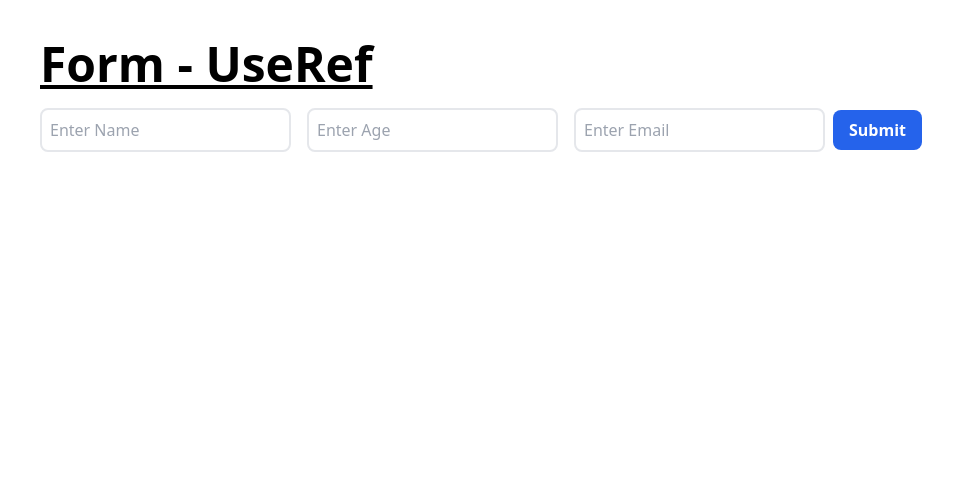
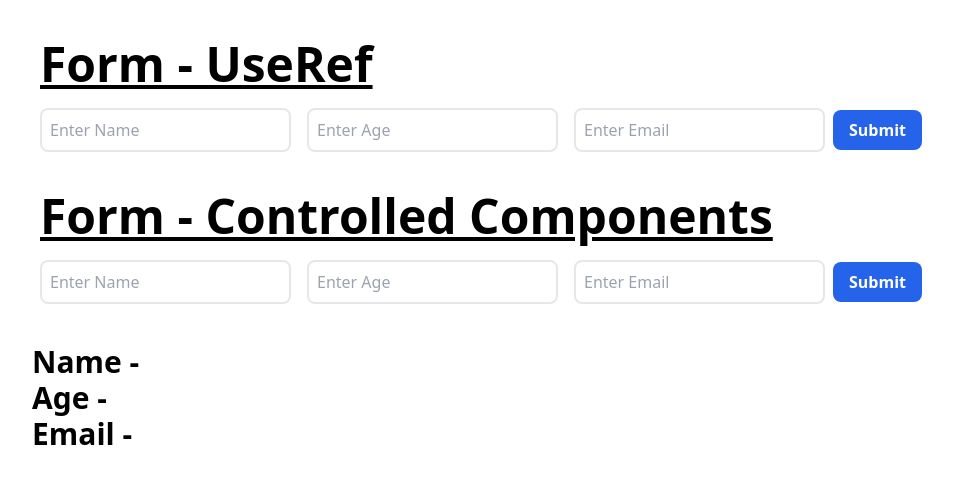
Before and after one commit to Pradhan-G/Frontend-Domination, a React (Vite) app in the folder Course/React/: page / in a window 1280 px wide. Shown: the top 484 px of the page, without its empty margins (8-961 px from the left). Built offline with nearby package versions, Linux system fonts and the light colour scheme.

Commit message:
Section 10 Part 2 complete

```diff
--- a/Course/React/src/components/Section 10/App3.jsx
+++ b/Course/React/src/components/Section 10/App3.jsx
@@ -1,10 +1,12 @@
 import React from "react";
 import FormHandling1 from "./FormHandling1";
+import FormHandling2 from "./FormHandling2";
 
 function App3() {
   return (
     <div>
       <FormHandling1 />
+      <FormHandling2 />
     </div>
   );
 }
--- a/Course/React/src/components/Section 10/FormHandling2.jsx
+++ b/Course/React/src/components/Section 10/FormHandling2.jsx
@@ -1,13 +1,14 @@
-import React, { useRef } from "react";
+import React, { useState } from "react";
 
 // This is the way we where handle forms using useRef
 
 function FormHandling2() {
+  let [name, setName] = useState("");
+  let [age, setAge] = useState("");
+  let [email, setEmail] = useState("");
+  const [val, setVal] = useState({ name: "", email: "", age: "" });
   const handleSubmit = (event) => {
     event.preventDefault();
-    console.log(name.current.value);
-    console.log(age.current.value);
-    console.log(email.current.value);
   };
 
   return (
@@ -15,32 +16,42 @@ function FormHandling2() {
       <form className="m-10" action="#" onSubmit={handleSubmit}>
         <h1 className="mx-2 text-5xl font-semibold underline mb-5">
           {" "}
-          Form - UseRef{" "}
+          Form - Controlled Components{" "}
         </h1>
         <input
           className="border-2 rounded-lg mx-2 p-2"
-          ref={name}
           type="text"
           placeholder="Enter Name"
+          onChange={(event) => {
+            setVal({ ...val, name: event.target.value });
+          }}
         />
         <input
           className="border-2 rounded-lg mx-2 p-2"
-          ref={age}
           type="number"
           placeholder="Enter Age"
+          onChange={(event) => {
+            setVal({ ...val, age: event.target.value });
+          }}
         />
         <input
           className="border-2 rounded-lg mx-2 p-2"
-          ref={email}
           type="email"
           placeholder="Enter Email"
+          onChange={(event) => {
+            setVal({ ...val, email: event.target.value });
+          }}
         />
         <button className="px-4 py-2 bg-blue-600 text-white font-semibold rounded-lg">
           Submit
         </button>
       </form>
 
-      <div>Name - Age - Email -</div>
+      <div className="px-10">
+        <h1 className="text-3xl font-semibold"> Name - {val.name} </h1>
+        <h1 className="text-3xl font-semibold"> Age - {val.age} </h1>
+        <h1 className="text-3xl font-semibold"> Email - {val.email} </h1>
+      </div>
     </div>
   );
 }
```
